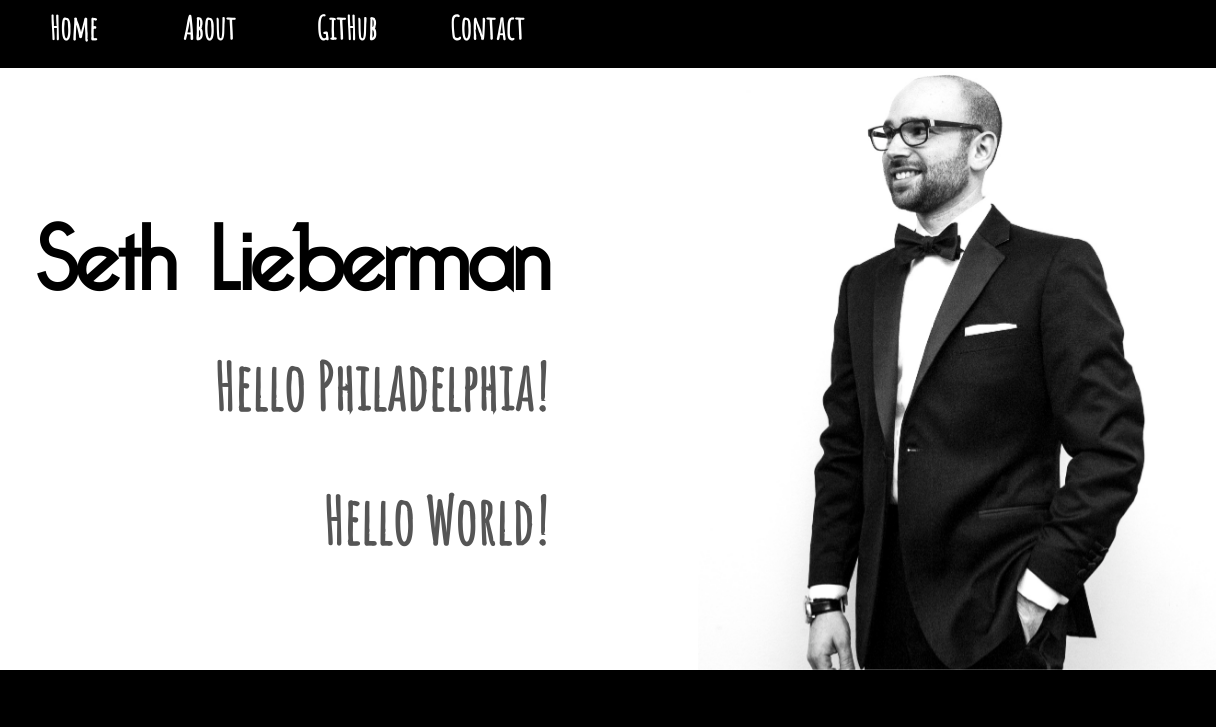
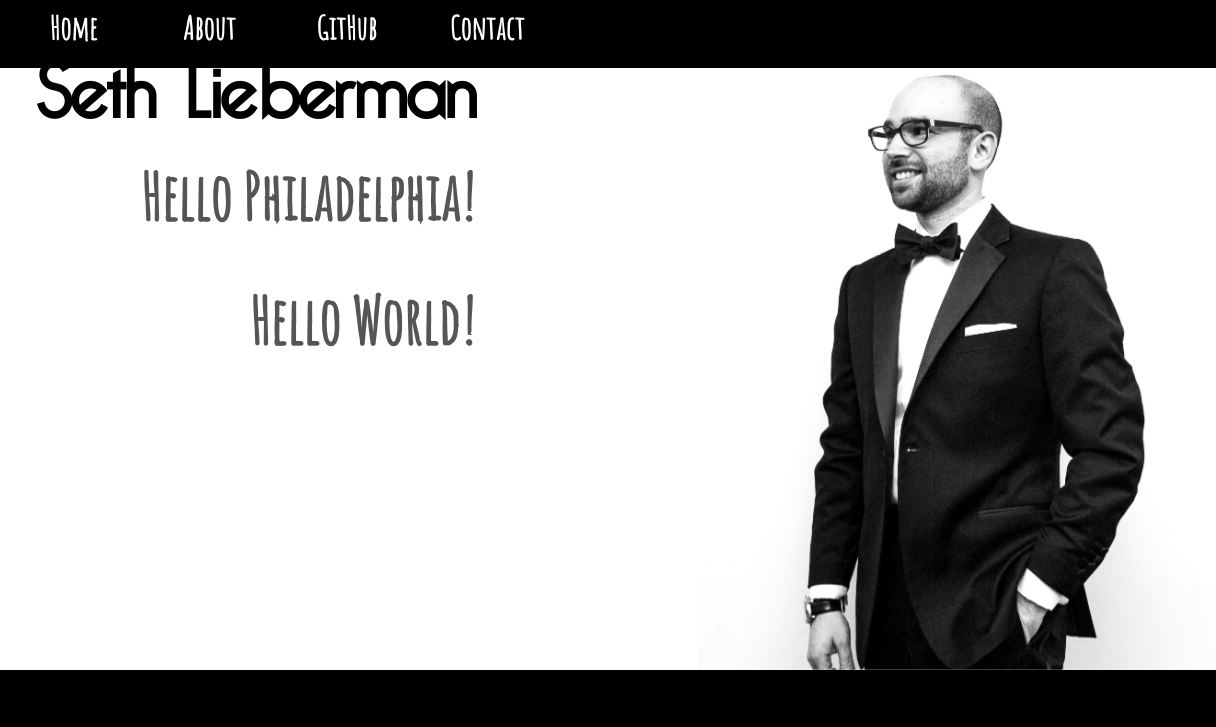
Before and after one commit to SethLieberman/Portfolio, a plain HTML site: page index.html in a window 1280 px wide. Shown: the top 727 px of the page, 64-1280 px from the left. Drawn offline with Linux system fonts and the light colour scheme.

Commit message:
update mqueary

```diff
--- a/scss-style/_mediaq.scss
+++ b/scss-style/_mediaq.scss
@@ -1,3 +1,28 @@
+@media(min-width:1020px){
+
+	.sl{
+		font-family: bellerose;
+		font-size: 6vw;
+		margin-top:-90px;
+
+	}
+	.message{
+		position: absolute;
+		right: 0px;
+		margin-top: -100;
+		text-align: center;
+	}
+
+	.hello{
+		text-align: right;
+		color: #555;
+		font-family: 'Amatic SC', cursive;
+		margin-top: -10px;
+		margin-left: 50px;
+
+	}
+}
+
 @media (max-width:700px){
 
 
```
Also changed, not shown: css-style/styles.css, seth copy.jpeg (added), 1 other file.
